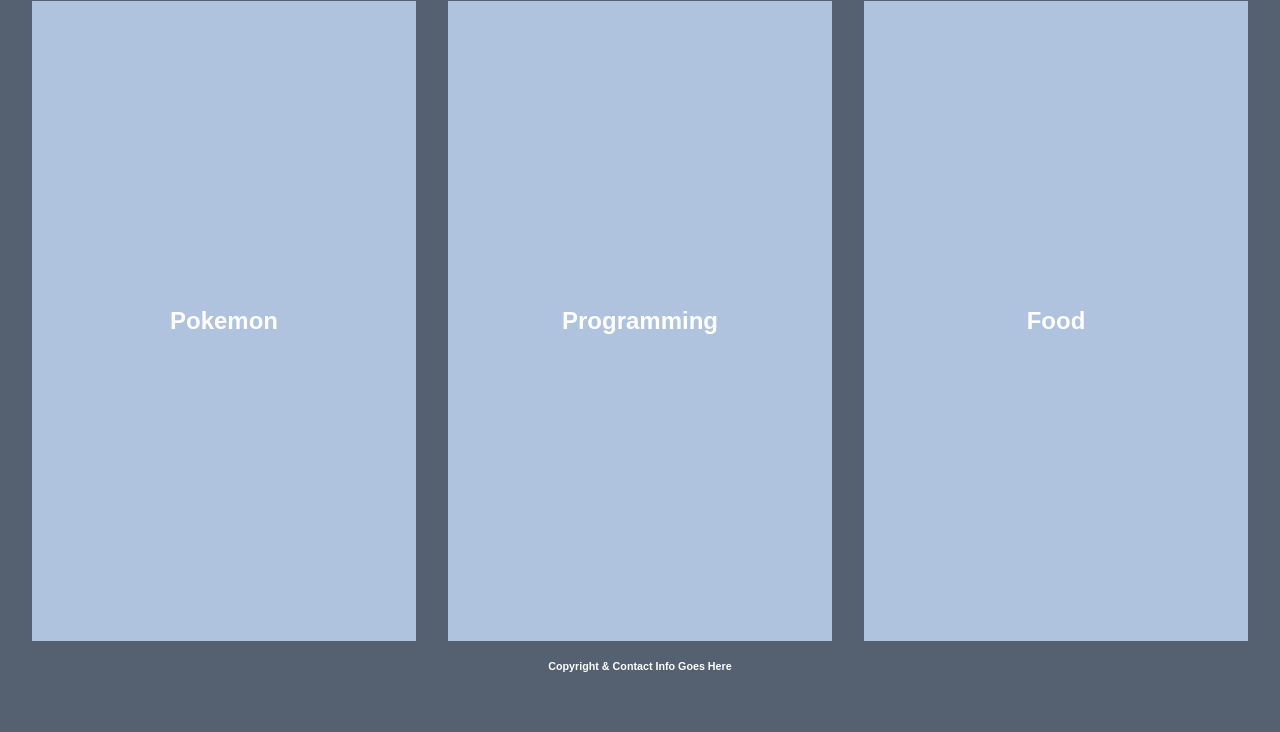
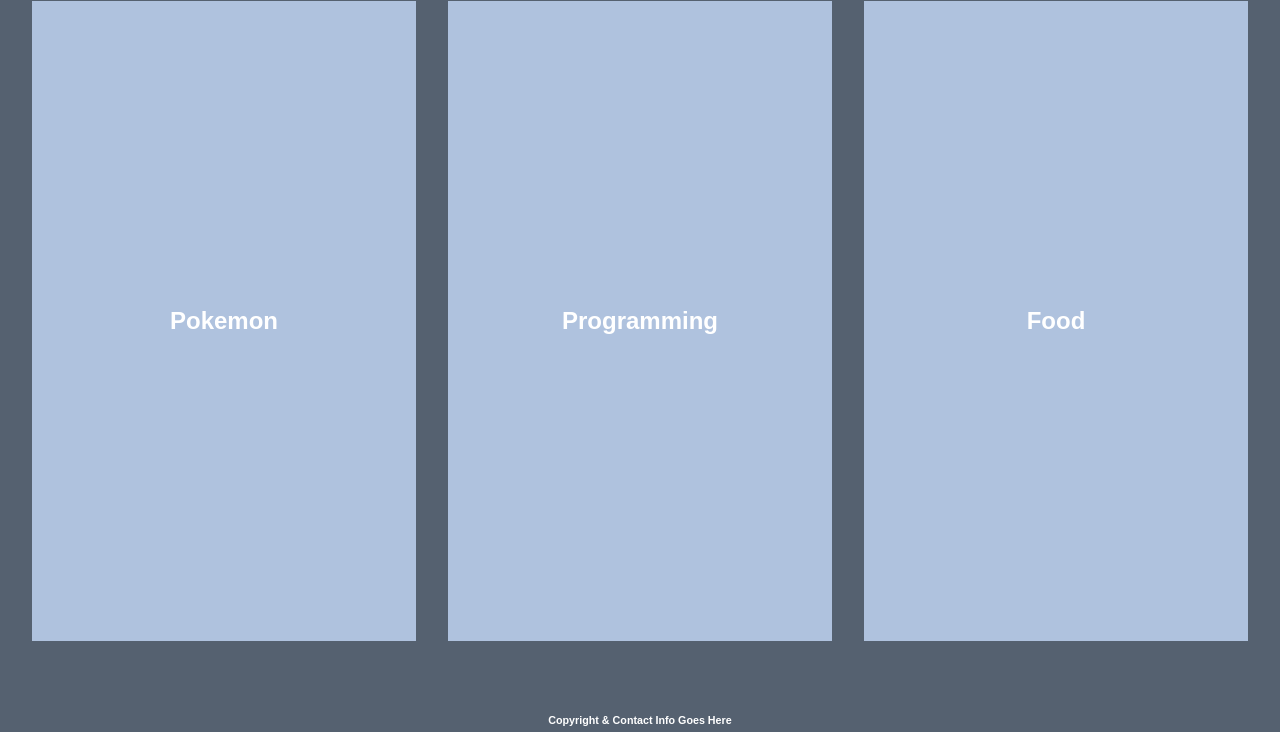
Before and after one commit to Marianne2109/feb24-t1w2-flexboxandanimation, a plain HTML site: page index.html in a window 1280 px wide. Shown: the part 68-800 px from the top of the page. Drawn offline with Linux system fonts and the light colour scheme.

Commit message:
styling in place

```diff
--- a/style.css
+++ b/style.css
@@ -27,7 +27,7 @@ body {
     /*Align item is vertical*/
     align-items: center;
 
-    height: 100%;
+    height: 100dvh;
     width: 100%;
     font-family: Arial, Helvetica, sans-serif;
 }
@@ -63,6 +63,8 @@ footer{
     display: flex;
     justify-content: center;
     align-items: center;
+    align-self: flex-end;
+    /* margin-top: auto; */
 }
 
 /*
```
